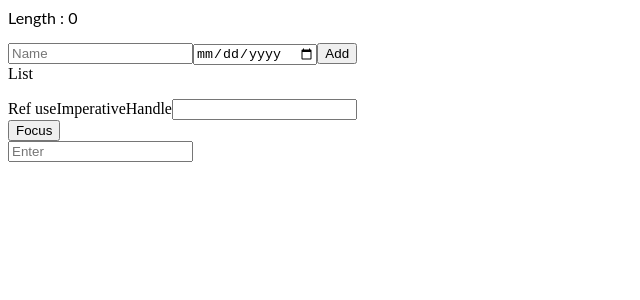
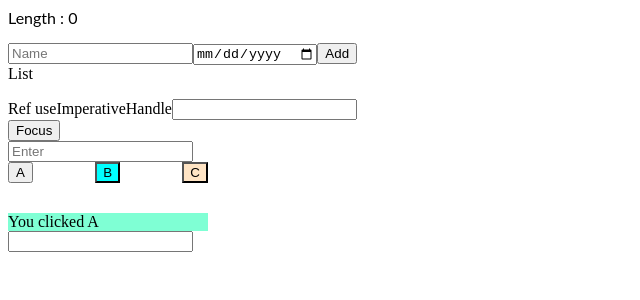
Before and after one commit to Nobleraj/react-sucuyg, a React (Create React App) app: page / in a window 1280 px wide. Shown: the top 300 px of the page, without its empty margins (0-640 px from the left). Built offline with nearby package versions, Linux system fonts and the light colour scheme.

Commit message:
2 files modified

```diff
--- a/src/App.js
+++ b/src/App.js
@@ -15,6 +15,7 @@ export default function App() {
       <button onClick={onFocus}>Focus</button>
 
       <Debounce/>
+      <Tabs/>
     </div>
   );
 }
@@ -119,6 +120,8 @@ const Comp = (props) => {
 
 const Debounce = () => {
 
+  const [val,setVal] = useState("");
+
   const debounce = (fn,delay) =>{
      let timer;
      return (...args)=>{
@@ -143,3 +146,36 @@ const Debounce = () => {
     </div>
   )
 }
+
+const Tabs = () => {
+  const [tab,setTab] = useState([
+    {id : 0, name : "A", value : ""},
+    {id : 1, name : "B", value : ""},
+    {id : 2, name : "C", value : ""}
+  ]);
+
+  const [active,setActive] = useState(0);
+
+  const onTabClick = (id)=>{
+    setActive(id);
+  }
+
+  const onChangeHandler = (e) =>{
+    let curr = [...tab];
+    curr[active].value = e.target.value;
+    setTab(curr);
+  }
+
+  return (
+    <div>
+
+     <div class="tabs-wrapper">
+       {tab.map(val=><button className={`clss${val.id}`} id={val.id} onClick={()=>onTabClick(val.id)}>{val.name}</button>)}
+     </div>
+
+     <div className="tab-info">{`You clicked ${tab[active].name}`}</div>
+
+     <input value={tab[active].value} onChange={onChangeHandler}/>
+     </div>
+  )
+}
--- a/src/style.css
+++ b/src/style.css
@@ -1,3 +1,28 @@
 h1, p {
   font-family: Lato;
 }
+
+.tabs-wrapper{
+  width : 200px;
+  display: flex;
+  justify-content: space-between;
+  color: white;
+}
+.clss1{
+  background-color: aqua;
+}
+
+.clss2{
+  background-color: bisque;
+}
+
+.clss3{
+  background-color: brown;
+}
+
+.tab-info{
+  width: 200px;
+  margin-top: 30px;
+  background-color: aquamarine;
+  color: black;
+}
```
